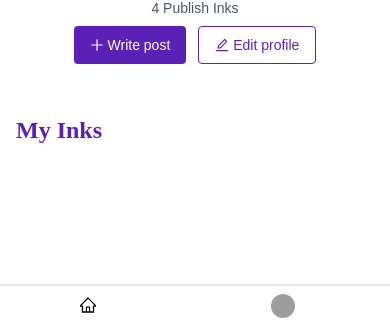
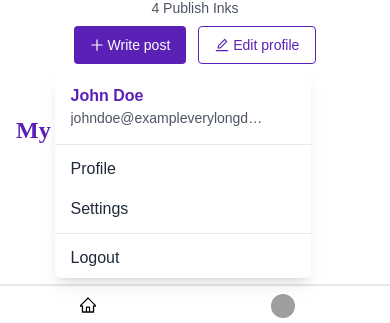
Before and after one commit to jeyemPF/feel-ink-frontend, a React (Vite) app: page /profile in a window 390 px wide. Both pictures are taken after a click on the picture 282 px from the left and 824 px from the top of the page. Shown: the part 518-841 px from the top of the page. Built offline with nearby package versions, Linux system fonts and the light colour scheme; grey boxes are pictures that could not be loaded.

Commit message:
profile dropdown modification

```diff
--- a/package.json
+++ b/package.json
@@ -18,6 +18,7 @@
     "react-dom": "^18.2.0",
     "react-easy-crop": "^5.0.7",
     "react-icons": "^5.2.1",
+    "react-image-crop": "^11.0.6",
     "react-router-dom": "^6.23.1"
   },
   "devDependencies": {
--- a/src/components/Header.jsx
+++ b/src/components/Header.jsx
@@ -28,7 +28,7 @@ const Header = ({ disableAddButton }) => {
           </Link>
 
           {/* Profile Dropdown */}
-          <ProfileDropdown />
+          <ProfileDropdown direction="down" />
         </div>
 
       </header>
@@ -42,7 +42,7 @@ const Header = ({ disableAddButton }) => {
           </Link>
 
           {/* Profile Dropdown */}
-          <ProfileDropdown />
+          <ProfileDropdown direction="up" />
         </div>
       </nav>
     </>
--- a/src/components/dropdowns/ProfileDropdown.jsx
+++ b/src/components/dropdowns/ProfileDropdown.jsx
@@ -1,7 +1,6 @@
-// components/dropdowns/ProfileDropdown.js
 import React, { useState, useEffect, useRef } from 'react';
 
-const ProfileDropdown = () => {
+const ProfileDropdown = ({ direction }) => {
   const [isDropdownOpen, setIsDropdownOpen] = useState(false);
   const dropdownRef = useRef(null);
 
@@ -32,7 +31,9 @@ const ProfileDropdown = () => {
       />
 
       {isDropdownOpen && (
-        <div className="absolute right-0 mt-2 w-64 bg-white rounded-md shadow-lg z-10">
+        <div
+          className={`absolute ${direction === 'up' ? 'bottom-10' : 'mt-2'} right-0 w-64 bg-white rounded-md shadow-lg z-10`}
+        >
           <div className="px-4 py-3 flex items-center">
             <div className="flex flex-col">
               <p className="text-violet-800 font-bold">John Doe</p>
```
Also changed, not shown: 1 other file (tests, documents, lock files or other folders).
